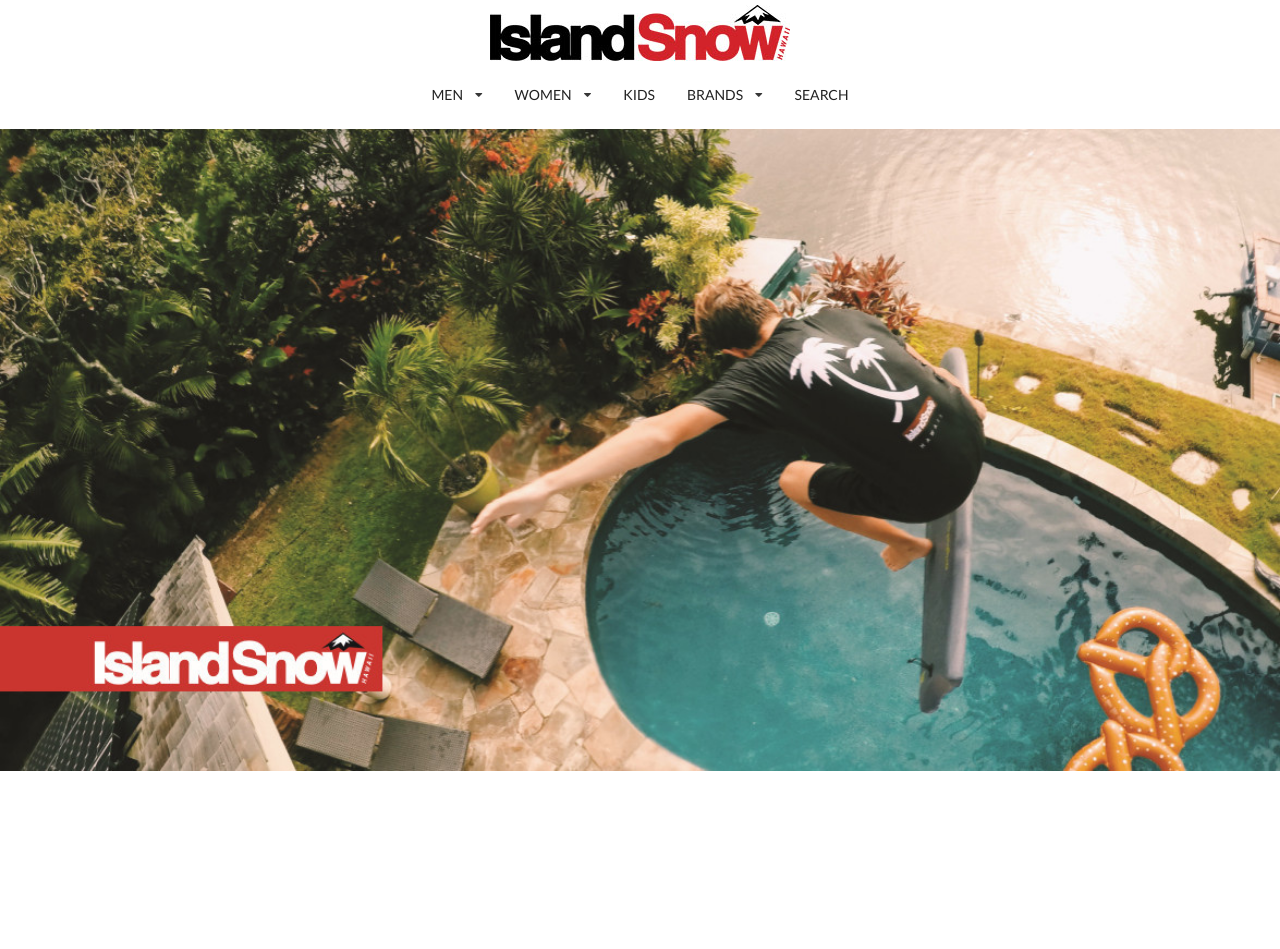
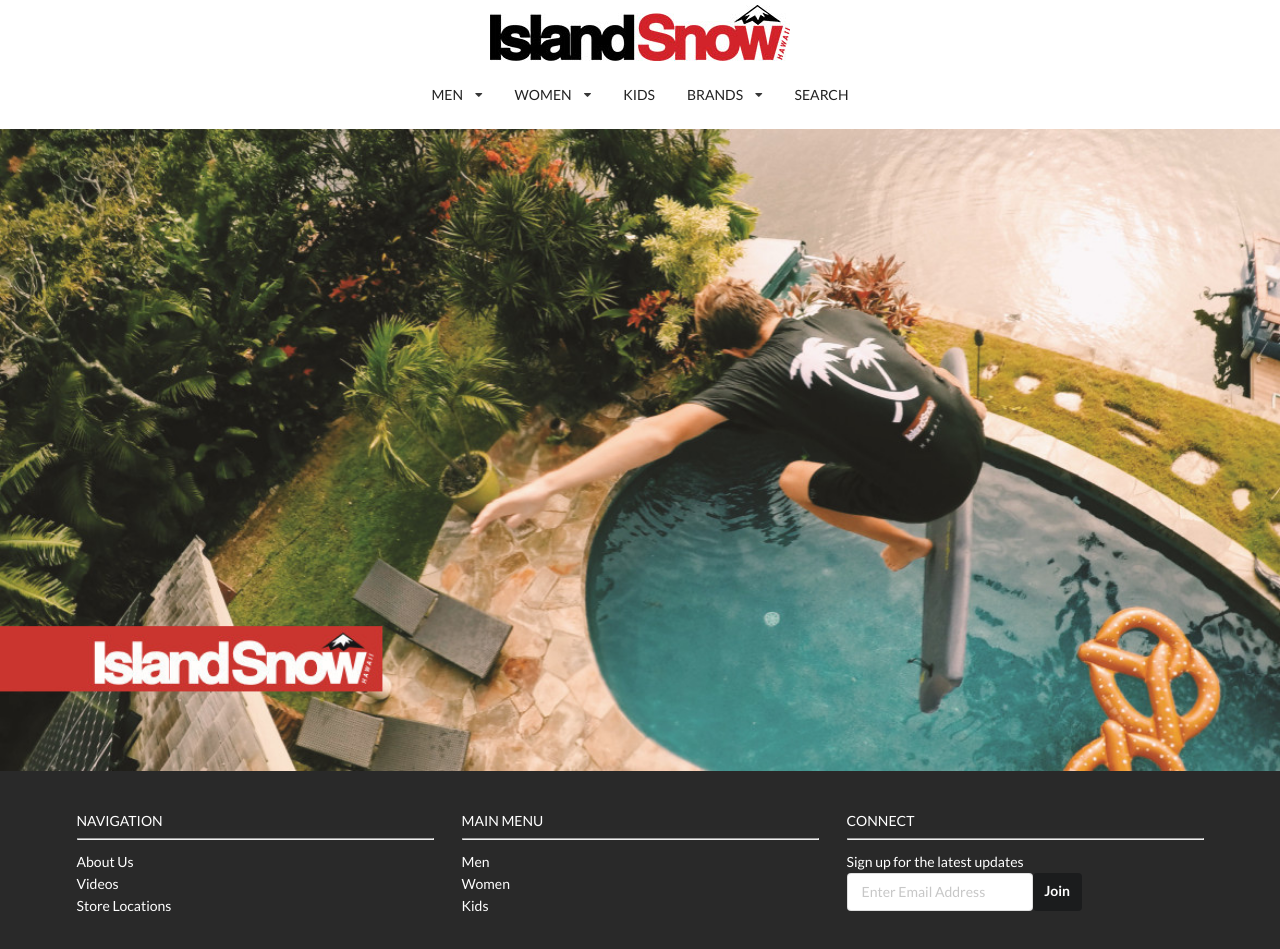
Before and after one commit to jchock/islandsnow, a plain HTML site: page index.html in a window 1280 px wide. Shown: the part 49-998 px from the top of the page. Before the commit the page ends 820 px from the top, so only its background shows below. Drawn offline with nearby package versions, Linux system fonts and the light colour scheme.

Commit message:
finished footer

```diff
--- a/index.html
+++ b/index.html
@@ -29,7 +29,7 @@
     </div>
   </div>
 </div>
-  <img class="ui centered image" src="islandsnow.png">
+<img class="ui centered image" src="islandsnow.png">
 <div class="ui borderless middle menu">
   <div class="ui centered grid container">
     <div class="ui dropdown relaxed item">
@@ -58,8 +58,42 @@
   </div>
 </div>
 <img class="ui fluid image" src="pool.jpg">
-  <script>
-    $('.ui.dropdown').dropdown();
-  </script>
+<div class="black-background">
+  <div class="ui three column grid container">
+    <div class="column">
+      NAVIGATION
+      <hr/>
+      <div class="ui list">
+        <div class="item">About Us</div>
+        <div class="item">Videos</div>
+        <div class="item">Store Locations</div>
+      </div>
+    </div>
+    <div class="column">
+      MAIN MENU
+      <hr/>
+      <div class="ui list">
+        <div class="item">Men</div>
+        <div class="item">Women</div>
+        <div class="item">Kids</div>
+      </div>
+    </div>
+    <div class="column">
+      CONNECT
+      <hr/>
+      <div class="ui list">
+        <div class="item">Sign up for the latest updates</div>
+        <div class="ui labeled input">
+          <input type="text" placeholder="Enter Email Address">
+          <div class="ui black label">
+            Join
+          </div>
+      </div>
+    </div>
+  </div>
+</div>
+<script>
+  $('.ui.dropdown').dropdown();
+</script>
 </body>
 </html>
--- a/style.css
+++ b/style.css
@@ -8,3 +8,16 @@
   box-shadow: none;
   border: none;
 }
+
+.black-background {
+  background-color: #292929;
+  color: whitesmoke;
+  height: 200px;
+  padding-top: 40px;
+  padding-bottom: 20px;
+}
+
+.column {
+  color: white;
+  padding-bottom: 10px;
+}
```
